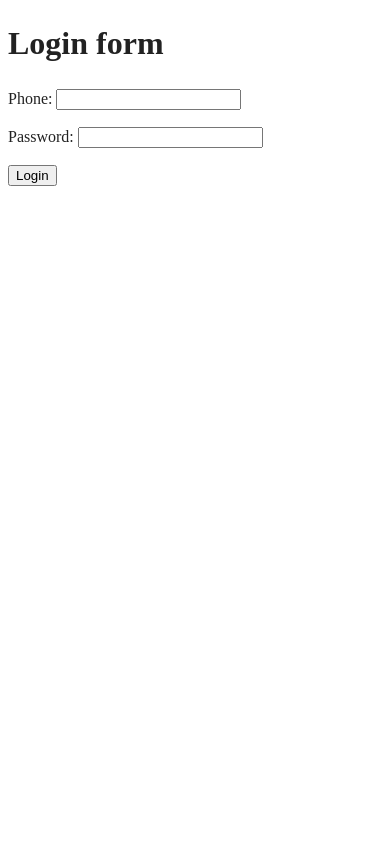
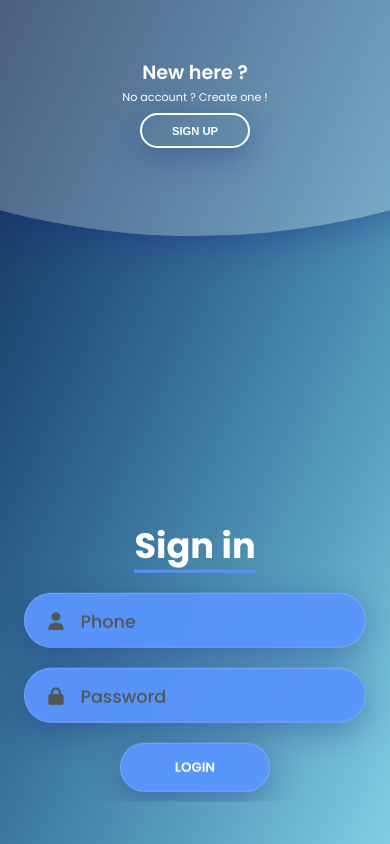
Before and after one commit to MrYazdan/TheVoice, a Django app: page /login/ in a window 390 px wide. Run offline with Django 3.2, Linux system fonts and the light colour scheme; some libraries are stand-ins or nearby versions.

Commit message:
Configure login html template

```diff
--- /dev/null
+++ b/assets/css/login.css
@@ -0,0 +1,423 @@
+@import url("https://fonts.googleapis.com/css2?family=Poppins:wght@200;300;400;500;600;700;800&display=swap");
+
+* {
+  margin: 0;
+  padding: 0;
+  box-sizing: border-box;
+}
+body{
+background-image: linear-gradient(to right bottom, #051937, #194363, #36728e, #5ba4b6, #8ad8dc);
+}
+
+body,
+input {
+  font-family: "Poppins", sans-serif;
+}
+
+.container {
+  position: relative;
+  width: 100%;
+  background: rgba( 89, 149, 253, 0.15 );
+  min-height: 100vh;
+  overflow: hidden;
+}
+
+.forms-container {
+  position: absolute;
+  width: 100%;
+  height: 100%;
+  top: 0;
+  left: 0;
+}
+
+.signin-signup {
+  position: absolute;
+  top: 50%;
+  transform: translate(-50%, -50%);
+  left: 75%;
+  width: 50%;
+  transition: 1s 0.7s ease-in-out;
+  display: grid;
+  grid-template-columns: 1fr;
+  z-index: 5;
+}
+
+form {
+  display: flex;
+  align-items: center;
+  justify-content: center;
+  flex-direction: column;
+  padding: 0rem 5rem;
+  transition: all 0.2s 0.7s;
+  overflow: hidden;
+  grid-column: 1 / 2;
+  grid-row: 1 / 2;
+}
+
+form.sign-up-form {
+  opacity: 0;
+  z-index: 1;
+}
+
+form.sign-in-form {
+  z-index: 2;
+}
+
+.title {
+  border-bottom:solid rgba( 89, 149, 253, 0.95 ) 3px;
+  font-size: 2.2rem;
+  color: #fff;
+  margin-bottom: 10px;
+}
+
+.input-field {
+  max-width: 380px;
+  width: 100%;
+  background: rgba( 89, 149, 253, 0.95 );
+  box-shadow: 0 8px 32px 0 rgba( 31, 38, 135, 0.37 );
+  backdrop-filter: blur( 18.5px );
+  -webkit-backdrop-filter: blur( 18.5px );
+  border-radius: 10px;
+  border: 1px solid rgba( 255, 255, 255, 0.18 );
+  margin: 10px 0;
+  height: 55px;
+  border-radius: 55px;
+  display: grid;
+  grid-template-columns: 15% 85%;
+  padding: 0 0.4rem;
+  position: relative;
+}
+
+.input-field i {
+  text-align: center;
+  line-height: 55px;
+  color: #555;
+  transition: 0.5s;
+  font-size: 1.1rem;
+}
+
+.input-field input {
+  background: none;
+  outline: none;
+  border: none;
+  line-height: 1;
+  font-weight: 600;
+  font-size: 1.1rem;
+  color: #333;
+}
+
+.input-field input::placeholder {
+  color: #555;
+  font-weight: 500;
+}
+
+.social-text {
+  padding: 0.7rem 0;
+  font-size: 1rem;
+}
+
+.social-media {
+  display: flex;
+  justify-content: center;
+}
+
+.social-icon {
+  background: rgba( 74, 144, 226, 0.35 );
+  backdrop-filter: blur( 1.0px );
+  -webkit-backdrop-filter: blur( 1.0px );
+  border-radius: 10px;
+  border: 1px solid rgba( 255, 255, 255, 0.18 );
+  height: 46px;
+  width: 46px;
+  display: flex;
+  justify-content: center;
+  align-items: center;
+  margin: 0 0.45rem;
+  color: #fff;
+  border-radius: 50%;
+  border: 1px solid #333;
+  text-decoration: none;
+  font-size: 1.1rem;
+  transition: 0.3s;
+}
+
+.social-icon:hover {
+  color: #fff;
+  transform: translateY(-0.25em);
+  border-color: #4481eb;
+}
+
+.btn {
+  width: 150px;
+  background: rgba( 89, 149, 253, 0.95 );
+  box-shadow: 0 8px 32px 0 rgba( 31, 38, 135, 0.37 );
+  backdrop-filter: blur( 18.5px );
+  -webkit-backdrop-filter: blur( 18.5px );
+  border-radius: 10px;
+  border: 1px solid rgba( 255, 255, 255, 0.18 );
+  outline: none;
+  height: 49px;
+  border-radius: 49px;
+  color: #fff;
+  text-transform: uppercase;
+  font-weight: 600;
+  margin: 10px 0;
+  cursor: pointer;
+  transition: 0.5s;
+}
+
+.btn:hover {
+  background-color: #4d84e2;
+}
+.panels-container {
+  position: absolute;
+  height: 100%;
+  width: 100%;
+  top: 0;
+  left: 0;
+  display: grid;
+  grid-template-columns: repeat(2, 1fr);
+}
+
+.container:before {
+  content: "";
+  position: absolute;
+  height: 2000px;
+  width: 2000px;
+  top: -10%;
+  right: 48%;
+  transform: translateY(-50%);
+  transition: 1.8s ease-in-out;
+  border-radius: 50%;
+  z-index: 6;
+  background: rgba( 255, 255, 255, 0.25 );
+  box-shadow: 0 8px 32px 0 rgba( 31, 38, 135, 0.37 );
+  backdrop-filter: blur( 4px );
+  -webkit-backdrop-filter: blur( 4px );
+}
+
+.image {
+  width: 100%;
+  transition: transform 1.1s ease-in-out;
+  transition-delay: 0.4s;
+}
+
+.panel {
+  display: flex;
+  flex-direction: column;
+  align-items: flex-end;
+  justify-content: space-around;
+  text-align: center;
+  z-index: 6;
+}
+
+.left-panel {
+  pointer-events: all;
+  padding: 3rem 17% 2rem 12%;
+}
+
+.right-panel {
+  pointer-events: none;
+  padding: 3rem 12% 2rem 17%;
+}
+
+.panel .content {
+  color: #fff;
+  transition: transform 0.9s ease-in-out;
+  transition-delay: 0.6s;
+}
+
+.panel h3 {
+  font-weight: 600;
+  line-height: 1;
+  font-size: 1.5rem;
+}
+
+.panel p {
+  font-size: 0.95rem;
+  padding: 0.7rem 0;
+}
+
+.btn.transparent {
+  margin: 0;
+  background: none;
+  border: 2px solid #fff;
+  width: 130px;
+  height: 41px;
+  font-weight: 600;
+  font-size: 0.8rem;
+}
+
+.right-panel .image,
+.right-panel .content {
+  transform: translateX(800px);
+}
+
+/* ANIMATION */
+
+.container.sign-up-mode:before {
+  transform: translate(100%, -50%);
+  right: 52%;
+}
+
+.container.sign-up-mode .left-panel .image,
+.container.sign-up-mode .left-panel .content {
+  transform: translateX(-800px);
+}
+
+.container.sign-up-mode .signin-signup {
+  left: 25%;
+}
+
+.container.sign-up-mode form.sign-up-form {
+  opacity: 1;
+  z-index: 2;
+}
+
+.container.sign-up-mode form.sign-in-form {
+  opacity: 0;
+  z-index: 1;
+}
+
+.container.sign-up-mode .right-panel .image,
+.container.sign-up-mode .right-panel .content {
+  transform: translateX(0%);
+}
+
+.container.sign-up-mode .left-panel {
+  pointer-events: none;
+}
+
+.container.sign-up-mode .right-panel {
+  pointer-events: all;
+}
+
+
+@media (max-width: 870px) {
+  .container {
+    min-height: 800px;
+    height: 100vh;
+  }
+  .signin-signup {
+    width: 100%;
+    top: 95%;
+    transform: translate(-50%, -100%);
+    transition: 1s 0.8s ease-in-out;
+  }
+
+  .signin-signup,
+  .container.sign-up-mode .signin-signup {
+    left: 50%;
+  }
+
+  .panels-container {
+    grid-template-columns: 1fr;
+    grid-template-rows: 1fr 2fr 1fr;
+  }
+
+  .panel {
+    flex-direction: row;
+    justify-content: space-around;
+    align-items: center;
+    padding: 2.5rem 8%;
+    grid-column: 1 / 2;
+  }
+
+  .right-panel {
+    grid-row: 3 / 4;
+  }
+
+  .left-panel {
+    grid-row: 1 / 2;
+  }
+
+  .image {
+    width: 200px;
+    transition: transform 0.9s ease-in-out;
+    transition-delay: 0.6s;
+  }
+
+  .panel .content {
+    padding-right: 15%;
+    transition: transform 0.9s ease-in-out;
+    transition-delay: 0.8s;
+  }
+
+  .panel h3 {
+    font-size: 1.2rem;
+  }
+
+  .panel p {
+    font-size: 0.7rem;
+    padding: 0.5rem 0;
+  }
+
+  .btn.transparent {
+    width: 110px;
+    height: 35px;
+    font-size: 0.7rem;
+  }
+
+  .container:before {
+    width: 1500px;
+    height: 1500px;
+    transform: translateX(-50%);
+    left: 30%;
+    bottom: 68%;
+    right: initial;
+    top: initial;
+    transition: 2s ease-in-out;
+  }
+
+  .container.sign-up-mode:before {
+    transform: translate(-50%, 100%);
+    bottom: 32%;
+    right: initial;
+  }
+
+  .container.sign-up-mode .left-panel .image,
+  .container.sign-up-mode .left-panel .content {
+    transform: translateY(-300px);
+  }
+
+  .container.sign-up-mode .right-panel .image,
+  .container.sign-up-mode .right-panel .content {
+    transform: translateY(0px);
+  }
+
+  .right-panel .image,
+  .right-panel .content {
+    transform: translateY(300px);
+  }
+
+  .container.sign-up-mode .signin-signup {
+    top: 5%;
+    transform: translate(-50%, 0);
+  }
+}
+
+@media (max-width: 570px) {
+  form {
+    padding: 0 1.5rem;
+  }
+
+  .image {
+    display: none;
+  }
+  .panel .content {
+    padding: 0.5rem 1rem;
+  }
+  .container {
+    padding: 1.5rem;
+  }
+
+  .container:before {
+    bottom: 72%;
+    left: 50%;
+  }
+
+  .container.sign-up-mode:before {
+    bottom: 28%;
+    left: 50%;
+  }
+}
--- a/templates/registration/login.html
+++ b/templates/registration/login.html
@@ -1,11 +1,42 @@
 {% extends "base.html" %}
 {% load i18n %}
+{% load static %}
 {% block title %}{% translate "Login" %}{% endblock %}
+{% block extra_head %}
+    <link rel="stylesheet" href="{% static "css/login.css" %}">
+    <script src="https://kit.fontawesome.com/64d58efce2.js" crossorigin="anonymous"></script>
+{% endblock %}
 {% block body %}
-    <h1 class="text-center py-8">{% translate "Login form" %}</h1>
-    <form method="post" class="pt-8 border-t-2 border-black text-center w-50 mx-auto block">
-        {% csrf_token %}
-        {{ form.as_p }}
-        <input type="submit" value="{% translate "Login" %}" class="block rounded-md py-2 px-3 text-center cursor-pointer">
-    </form>
+    <div class="container">
+        <div class="forms-container">
+            <div class="signin-signup">
+                <form method="post" class="sign-in-form">
+                    {% csrf_token %}
+                    <h2 class="title">{% trans "Sign in" %}</h2>
+                    <div class="input-field">
+                        <i class="fas fa-user"></i>
+                        <input type="text" required name="username" placeholder="{% trans "Phone" %}"/>
+                    </div>
+                    <div class="input-field">
+                        <i class="fas fa-lock"></i>
+                        <input type="password" required name="password" placeholder="{% trans "Password" %}"/>
+                    </div>
+                    <input type="submit" value="{% translate "Login"%}" class="btn solid"/>
+                </form>
+            </div>
+        </div>
+
+        <div class="panels-container">
+            <div class="panel left-panel">
+                <div class="content">
+                    <h3>{% trans "New here ?" %}</h3>
+                    <p>{% trans "No account ? Create one !" %}</p>
+                    <button class="btn transparent" id="sign-up-btn">
+                        Sign up
+                    </button>
+                </div>
+                <img src="" class="image imagesign-up" alt=""/>
+            </div>
+        </div>
+    </div>
 {% endblock %}
```
